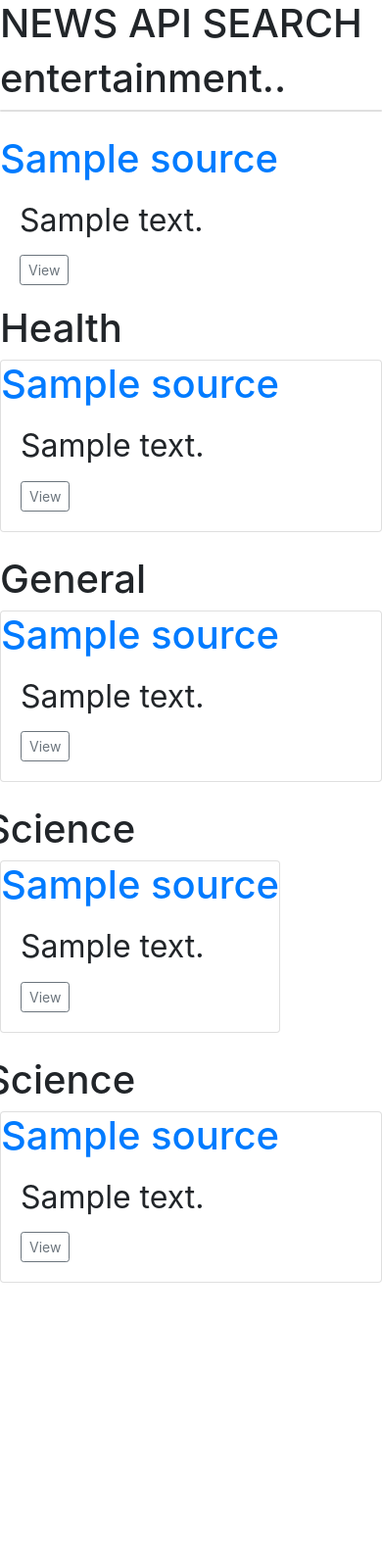
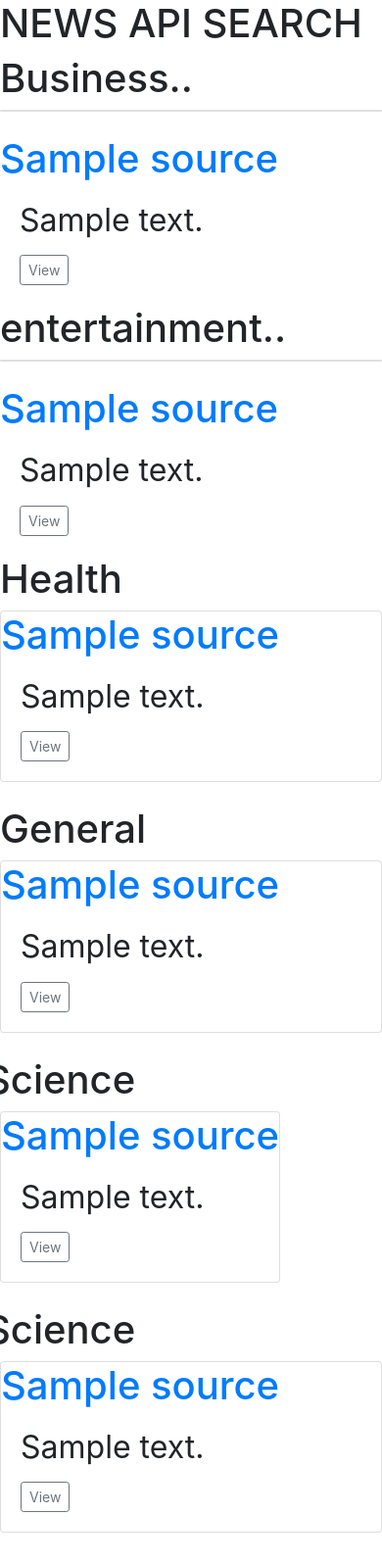
Before and after one commit to lucasLB7/The_news_app, a Flask app: template app/templates/index.html in a window 390 px wide. Shown: the part 56-1652 px from the top of the page at 98% size. Before the commit the page ends 1365 px from the top, so only its background shows below. Run offline with Flask 2, Linux system fonts and the light colour scheme; the template is opened without the code that fills it: most values are stand-ins (such as "Sample title", 1, 10 or a date in 2020); some libraries are stand-ins or nearby versions.

Commit message:
Okay, that works. Our HTML for our classes work

```diff
--- a/app/templates/index.html
+++ b/app/templates/index.html
@@ -9,6 +9,23 @@
 
 <div class="row">
 
+    <div class="col-md-6">
+  <h1>Business..</h1>
+  <div>
+  {% for source in business %}
+  <div class="card mb-4 box-shadow"></div>
+      <a href="/articles/{{source.id}}">{{source.name}}</a>
+    <div class="card-body">
+      <p class="card-text small"> {{source.description}}</p>
+      <div class="d-flex justify-content-between align-items-center">
+        <div class="btn-group">
+          <button type="button" class="btn btn-sm btn-outline-secondary">View</button>
+        </div>
+      </div>
+    </div>
+    {% endfor %}
+  </div>
+  </div>
 
 
   <div class="col-md-6">
```
